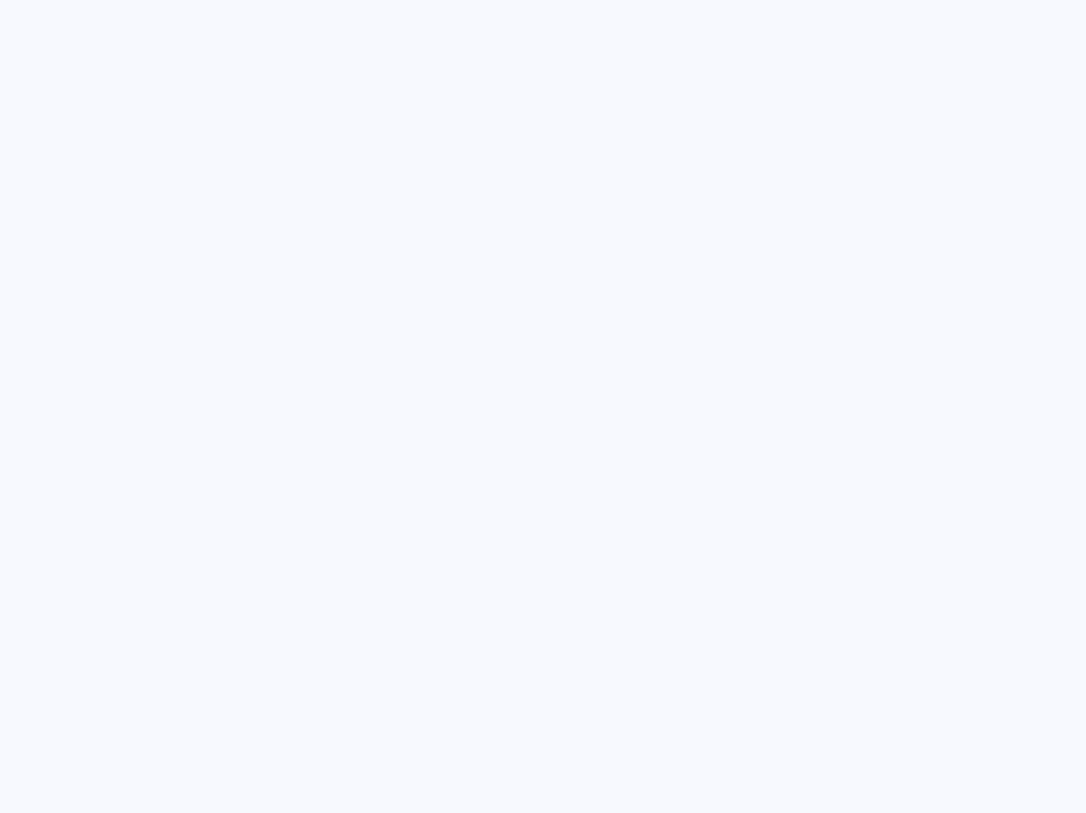
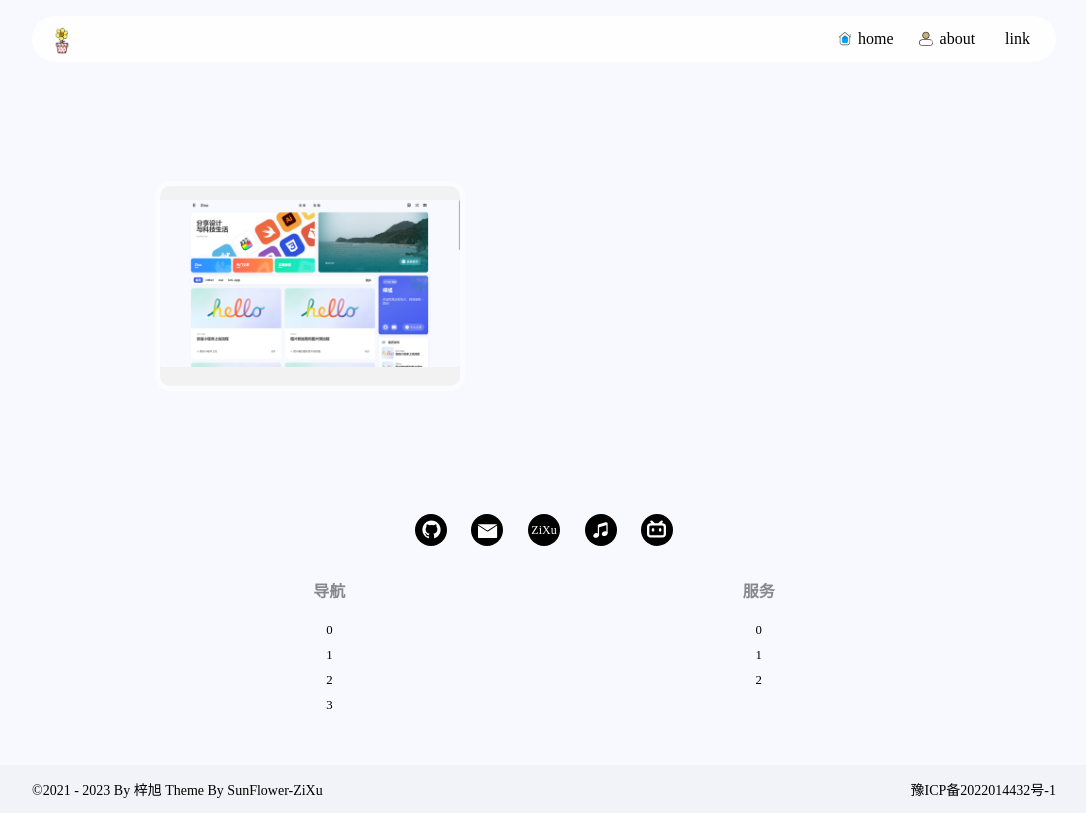
Before and after one commit to XUSHAO11/Sunflower, a Vue app: page /Link in a window 1280 px wide. Before the commit this address had no page. Shown: the whole page, without its empty margins (96-1182 px from the left). Built offline with nearby package versions, Linux system fonts and the light colour scheme; a web font is replaced by a local one; what vue-kinesis, vue3typed would draw is missing.

Commit message:
添加link页面

```diff
--- a/src/components/Header.vue
+++ b/src/components/Header.vue
@@ -1,9 +1,8 @@
 <template>
   <div class="Header">
-    <a-row class="HeaderBox">
-      <a-col :span="8" :xs="2" :sm="4"><img src="../assets/LOGO.png" alt="梓旭logo" class="zixulogo" /></a-col>
-      <a-col :span="8" :xs="0" :sm="4">
-        <div class="RightList">
+    <div class="HeaderBox">
+      <img src="../assets/LOGO.png" alt="梓旭logo" class="zixulogo" />
+      <div class="RightList" v-if="headerWidth >= 750">
         <ul v-for="item in sortList" :key="item.id" @click="scroll">
           <router-link :to="item.link">
             <li class="sortList">
@@ -11,12 +10,11 @@
             </li>
           </router-link>
         </ul>
-        </div></a-col
-      >
-      <a-col :span="8" :xs="2" :sm="0">
-        <MenuOutlined @click="showDrawer('default')"  />
-      </a-col>
-    </a-row>
+      </div>
+      <div v-if="headerWidth <= 750">
+        <MenuOutlined @click="showDrawer('default')" />
+      </div>
+    </div>
     <div v-if="router.currentRoute.value.path == '/layout/home'">
       <div class="HeaderTitle">
         <!-- <img src="https://api.yimian.xyz/img?type=wallpaper" alt="梓旭背景图" class="HeaderBg" /> -->
@@ -32,7 +30,6 @@
     <Canvas />
     <!-- 侧栏弹窗 -->
     <a-drawer title="Basic Drawer" :size="size" :open="open" @close="onClose">
-
       <ul v-for="item in sortList" :key="item.id" @click="scroll">
         <router-link :to="item.link" @click="Onclose">
           <li class="sortList">
@@ -45,17 +42,18 @@
 </template>
 
 <script setup lang="ts">
-import { ref } from "vue";
+import { ref, onMounted } from "vue";
 import { useRouter } from "vue-router";
 import Canvas from "./Canvas.vue";
 import { MenuOutlined } from "@ant-design/icons-vue";
 
 const open = ref<boolean>(false);
 const router = useRouter();
-
+const headerWidth = ref(751);
 const sortList = [
   { id: "0", icon: "icon iconfont icon-home-c", title: "home", link: "/" },
   { id: "1", icon: "icon iconfont icon-shouye", title: "about", link: "/About" },
+  { id: "2", icon: "icon iconfont icon-link", title: "link", link: "/Link" },
 ];
 
 const scroll = () => {
@@ -69,7 +67,7 @@ const xialaScroll = () => {
   scroll();
 };
 
-const size = ref('default');
+const size = ref("default");
 
 const showDrawer = (val) => {
   size.value = val;
@@ -82,27 +80,30 @@ const onClose = () => {
 const Onclose = () => {
   open.value = false;
 };
-
-window.addEventListener('scroll', () => {
+onMounted(() => {
+  window.onresize = function () {
+    headerWidth.value = window.innerWidth;
+  };
+});
+window.addEventListener("scroll", () => {
     const windowWidth = window.innerWidth;
     if (windowWidth > 667) {
       const scrollTop = document.documentElement.scrollTop || document.body.scrollTop;
       if (scrollTop >= 900) {
-    const headerBox = document.querySelector('.HeaderBox') as HTMLElement;
-    const headerBoxRight = document.querySelector('.ant-col-xs-0') as HTMLElement;
-    headerBox.style.width = '26%';
-    headerBox.style.left = '77.2%';
-    headerBox.style.background = 'rgba(255, 255, 255, 1)'
-    headerBox.style.boxShadow = ' 0 2px 4px rgba(0, 0, 0, 0.3)'
-    headerBoxRight.style.maxWidth = '40%'
-  }else if(scrollTop <= 900){
-    const headerBox = document.querySelector('.HeaderBox') as HTMLElement;
-    const headerBoxRight = document.querySelector('.ant-col-xs-0') as HTMLElement;
-    headerBox.style.width = '80%';
-    headerBox.style.left = '50%';
-    headerBox.style.background = 'rgba(255, 255, 255, 0.8)'
-    headerBox.style.boxShadow = '0 0 0'
-    // headerBoxRight.style.maxWidth = '16.6%'
+        const headerBox = document.querySelector(".HeaderBox") as HTMLElement;
+        const headerBoxRight = document.querySelector(".ant-col-xs-0") as HTMLElement;
+        headerBox.style.width = "26%";
+        headerBox.style.left = "77.2%";
+        headerBox.style.background = "rgba(255, 255, 255, 1)";
+        headerBox.style.boxShadow = " 0 2px 4px rgba(0, 0, 0, 0.3)";
+        headerBoxRight.style.maxWidth = "40%";
+      } else if (scrollTop <= 900) {
+        const headerBox = document.querySelector(".HeaderBox") as HTMLElement;
+        const headerBoxRight = document.querySelector(".ant-col-xs-0") as HTMLElement;
+        headerBox.style.width = "80%";
+        headerBox.style.left = "50%";
+        headerBox.style.background = "rgba(255, 255, 255, 0.8)";
+        headerBox.style.boxShadow = "0 0 0";
       }
     }
   });
@@ -132,7 +133,7 @@ if (windowWidth > 667) {
     align-items: center;
     justify-content: space-between;
     z-index: 999;
-    transition: all .7s;
+    transition: all 0.7s;
     .zixulogo {
       width: 30px;
     }
--- a/src/router/index.js
+++ b/src/router/index.js
@@ -21,6 +21,11 @@ const routes = [
         name: "ArticlePage",
         component: () => import("../views/ArticlePage.vue"),
       },
+      {
+        path: "/Link",
+        name: "link",
+        component: () => import("../views/link.vue"),
+      },
     ],
 
   },
--- a/src/views/ArticlePage.vue
+++ b/src/views/ArticlePage.vue
@@ -19,7 +19,7 @@ const countPage = ref();
 const ArticlePageBody = ref();
 
 countPage.value = counter.countPage;
-countPage.value.forEach((i) => {
+countPage.value!.forEach((i) => {
   if (i.id == route.query.userIda) {
     ArticlePageBody.value = i.body;
   }
--- /dev/null
+++ b/src/views/Link.vue
@@ -0,0 +1,88 @@
+<template>
+  <div class="link" v-for="item in link" :key="item.id">
+    <div class="card">
+      <a :href="item.link">
+        <img :src="item.Bimg" />
+        <div class="card__content">
+          <p class="card__title">{{ item.title }}</p>
+          <p class="card__description">
+            {{ item.message }}
+          </p>
+        </div>
+      </a>
+    </div>
+  </div>
+</template>
+
+<script setup>
+import zixubg from "../assets/img/linkimg/zixublog.png";
+const link = [{ id: 0, title: "梓旭", link: "https://xushao.top", message: "此后如竟没有炬火，我便是唯一的光!", Bimg: zixubg }];
+</script>
+
+<style lang="scss" scoped>
+.card {
+  position: relative;
+  width: 300px;
+  height: 200px;
+  background-color: #f2f2f2;
+  border-radius: 10px;
+  display: flex;
+  align-items: center;
+  justify-content: center;
+  overflow: hidden;
+  perspective: 1000px;
+  box-shadow: 0 0 0 5px #ffffff80;
+  transition: all 0.6s cubic-bezier(0.175, 0.885, 0.32, 1.275);
+}
+
+.card img {
+  width: 100%;
+  height: 100%;
+  fill: #333;
+  transition: all 0.6s cubic-bezier(0.175, 0.885, 0.32, 1.275);
+}
+
+.card:hover {
+  transform: scale(1.05);
+  box-shadow: 0 8px 16px rgba(255, 255, 255, 0.2);
+}
+
+.card__content {
+  position: absolute;
+  top: 0;
+  left: 0;
+  width: 100%;
+  height: 100%;
+  padding: 20px;
+  box-sizing: border-box;
+  background-color: #f2f2f2;
+  transform: rotateX(-90deg);
+  transform-origin: bottom;
+  transition: all 0.6s cubic-bezier(0.175, 0.885, 0.32, 1.275);
+}
+
+.card:hover .card__content {
+  transform: rotateX(0deg);
+}
+
+.card__title {
+  margin: 0;
+  font-size: 24px;
+  color: #333;
+  font-weight: 700;
+}
+
+.card:hover img {
+  scale: 0;
+}
+
+.card__description {
+  margin: 10px 0 0;
+  font-size: 14px;
+  color: #777;
+  line-height: 1.4;
+}
+.link {
+  padding: 10% 20%;
+}
+</style>
```
Also changed, not shown: src/assets/img/linkimg/zixublog.png (added). Lines whose indentation alone changed are shown as unchanged.
